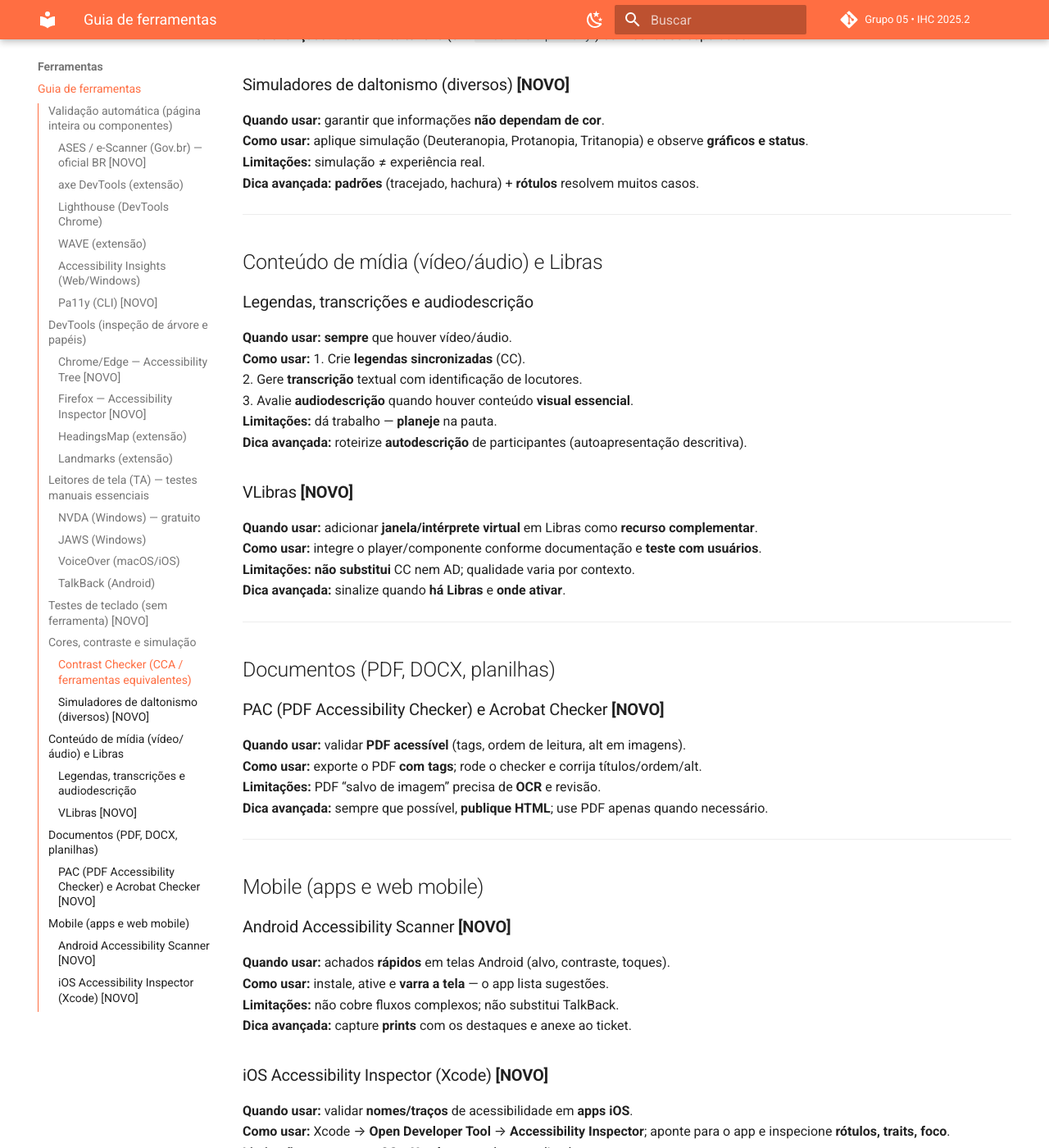
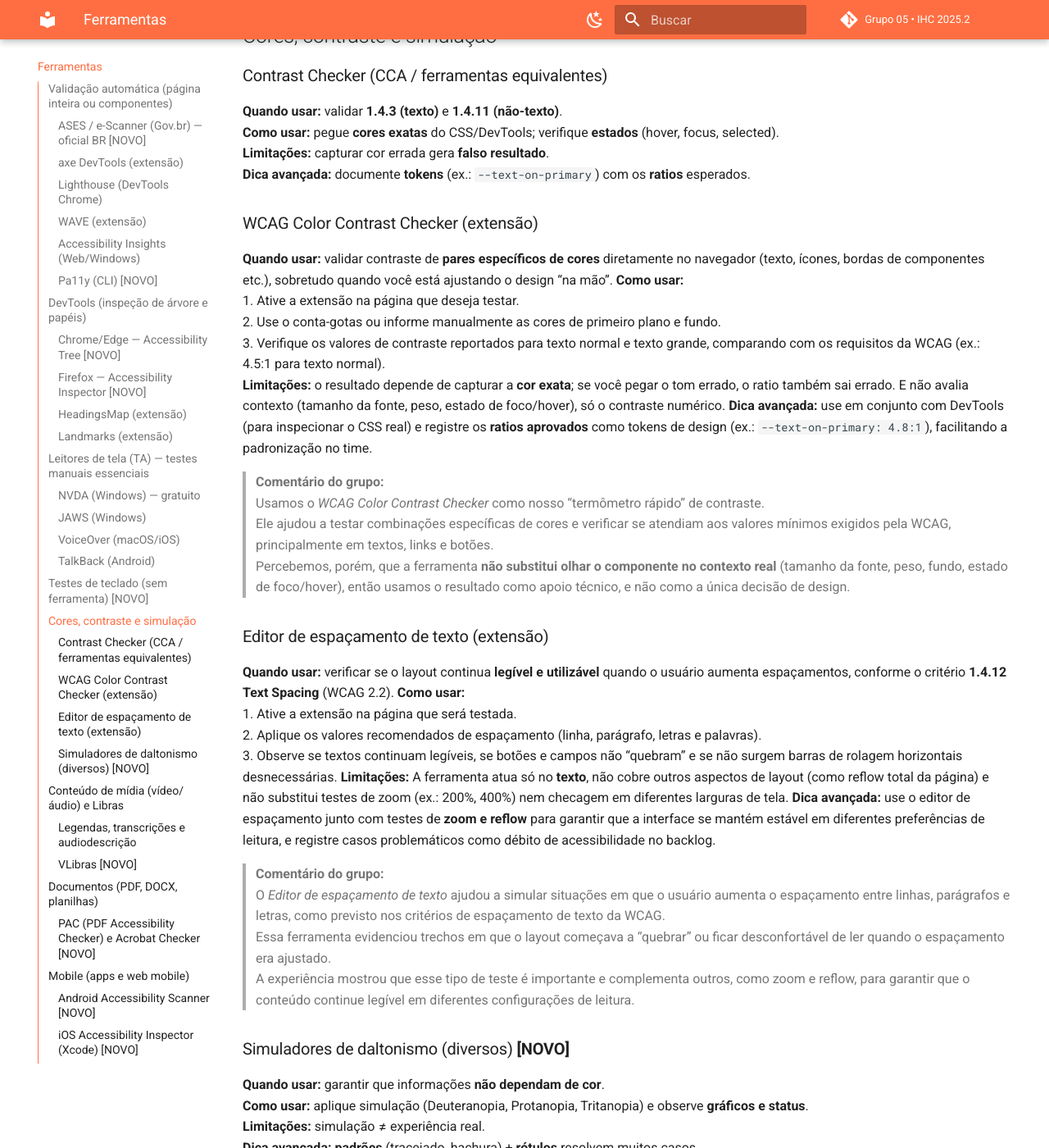
Before and after one commit to UnB-IHC/IHC-2025.2-Grupo05, an MkDocs documentation site: the page built from docs/tools/ferramentas.md, in a window 1280 px wide and 1400 px high, scrolled down 4056 px. Shown: the whole window at 82% size. Built offline with MkDocs 1.6.1 and Material for MkDocs 9.7.7, drawn with Linux system fonts in a browser that asks for light colours; comment, search, counter and statistics services are not loaded; some of the changed text lies outside the part shown.

Commit message:
update guia

```diff
--- a/docs/tools/ferramentas.md
+++ b/docs/tools/ferramentas.md
@@ -87,6 +87,15 @@ Esta página reúne **ferramentas práticas** para apoiar o time (Design, Conte
 **Limitações:** foca só em headings; não vê landmarks.
 **Dica avançada:** use junto com **Landmarks**.
 
+> **Comentário do grupo:**
+> O HeadingsMap ajudou bastante a visualizar, de forma rápida, a **hierarquia de títulos** da página.
+> Com ele, conseguimos enxergar se a estrutura fazia sentido (H1 → H2 → H3…) e se a navegação
+> por headings seria coerente para leitores de tela.
+> Uma coisa que percebemos é que a ferramenta mostra apenas a **estrutura técnica**, então
+> ainda foi necessário analisar se os títulos realmente descreviam o conteúdo de maneira clara
+> e alinhada com a experiência real de uso.
+
+
 ---
 
 ### Landmarks (extensão)
@@ -154,6 +163,41 @@ Esta página reúne **ferramentas práticas** para apoiar o time (Design, Conte
 **Limitações:** capturar cor errada gera **falso resultado**.
 **Dica avançada:** documente **tokens** (ex.: `--text-on-primary`) com os **ratios** esperados.
 
+### WCAG Color Contrast Checker (extensão)
+**Quando usar:** validar contraste de **pares específicos de cores** diretamente no navegador (texto, ícones, bordas de componentes etc.), sobretudo quando você está ajustando o design “na mão”.
+**Como usar:**
+1. Ative a extensão na página que deseja testar.
+2. Use o conta-gotas ou informe manualmente as cores de primeiro plano e fundo.
+3. Verifique os valores de contraste reportados para texto normal e texto grande, comparando com os requisitos da WCAG (ex.: 4.5:1 para texto normal).
+**Limitações:** o resultado depende de capturar a **cor exata**; se você pegar o tom errado, o ratio também sai errado. E não avalia contexto (tamanho da fonte, peso, estado de foco/hover), só o contraste numérico.
+**Dica avançada:** use em conjunto com DevTools (para inspecionar o CSS real) e registre os **ratios aprovados** como tokens de design (ex.: `--text-on-primary: 4.8:1`), facilitando a padronização no time.
+
+> **Comentário do grupo:**
+> Usamos o *WCAG Color Contrast Checker* como nosso “termômetro rápido” de contraste.
+> Ele ajudou a testar combinações específicas de cores e verificar se atendiam aos
+> valores mínimos exigidos pela WCAG, principalmente em textos, links e botões.
+> Percebemos, porém, que a ferramenta **não substitui olhar o componente no contexto real**
+> (tamanho da fonte, peso, fundo, estado de foco/hover), então usamos o resultado como
+> apoio técnico, e não como a única decisão de design.
+
+### Editor de espaçamento de texto (extensão)
+**Quando usar:** verificar se o layout continua **legível e utilizável** quando o usuário aumenta espaçamentos, conforme o critério **1.4.12 Text Spacing** (WCAG 2.2).
+**Como usar:**
+1. Ative a extensão na página que será testada.
+2. Aplique os valores recomendados de espaçamento (linha, parágrafo, letras e palavras).
+3. Observe se textos continuam legíveis, se botões e campos não “quebram” e se não surgem barras de rolagem horizontais desnecessárias.
+**Limitações:** A ferramenta atua só no **texto**, não cobre outros aspectos de layout (como reflow total da página) e não substitui testes de zoom (ex.: 200%, 400%) nem checagem em diferentes larguras de tela.
+**Dica avançada:** use o editor de espaçamento junto com testes de **zoom e reflow** para garantir que a interface se mantém estável em diferentes preferências de leitura, e registre casos problemáticos como débito de acessibilidade no backlog.
+
+> **Comentário do grupo:**
+> O *Editor de espaçamento de texto* ajudou a simular situações em que o usuário aumenta
+> o espaçamento entre linhas, parágrafos e letras, como previsto nos critérios de espaçamento
+> de texto da WCAG.
+> Essa ferramenta evidenciou trechos em que o layout começava a “quebrar” ou ficar desconfortável
+> de ler quando o espaçamento era ajustado.
+> A experiência mostrou que esse tipo de teste é importante e complementa outros, como zoom e reflow,
+> para garantir que o conteúdo continue legível em diferentes configurações de leitura.
+
 ### Simuladores de daltonismo (diversos) **[NOVO]**
 **Quando usar:** garantir que informações **não dependam de cor**.
 **Como usar:** aplique simulação (Deuteranopia, Protanopia, Tritanopia) e observe **gráficos e status**.
@@ -204,3 +248,8 @@ Esta página reúne **ferramentas práticas** para apoiar o time (Design, Conte
 **Como usar:** Xcode → **Open Developer Tool** → **Accessibility Inspector**; aponte para o app e inspecione **rótulos, traits, foco**.
 **Limitações:** requer **macOS + Xcode**; curva de aprendizado.
 **Dica avançada:** automatize checagens com **UITests** focados em **traits** e **rotulagem**.
+
+> **Observação geral sobre as ferramentas:**
+> As extensões foram importantes para conectar nossa análise a critérios formais (WCAG e NBR),
+> mas reforçamos que **nenhuma ferramenta automática ou semiautomática substitui testes manuais**,
+> como navegação por teclado, uso de leitor de tela e observação da experiência real de uso.
--- a/mkdocs.yml
+++ b/mkdocs.yml
@@ -8,8 +8,6 @@ edit_uri: ""
 theme:
   name: material
   language: pt-BR
-  #logo: imagens/logo-verificaaa.png      # <- coloque o arquivo em docs/imagens/
-  #favicon: imagens/logo-verificaaa.png    # <- ou troque o caminho se usar outro nome
   features:
     - navigation.tabs
     - navigation.top
@@ -57,13 +55,11 @@ extra_css:
 
 nav:
   - Início: index.md
-  - Design:
-      - Checklist (Design): design/design.md
-  - Desenvolvimento Web:
-      - Checklist (Dev): devWeb/non_text_content.md
-  - Conteúdo:
-      - Checklist (Conteúdo): geracaoConteudo/conteudo.md
-  - Gestão do Projeto:
-      - Checklist (Gestão): gestaoProjeto/gestaoProjeto.md
-  - Ferramentas:
-      - Guia de ferramentas: tools/ferramentas.md
+  - Como Usar: comUsar/comoUsar.md
+  - Sobre este Guia: Sobre/sobreGuia.md
+  - Design: design/design.md
+  - Desenvolvimento Web: devWeb/non_text_content.md
+  - Conteúdo: geracaoConteudo/conteudo.md
+  - Gestão do Projeto: gestaoProjeto/gestaoProjeto.md
+  - Ferramentas: tools/ferramentas.md
+  - Heurísticas: metodo/heuristicas.md
```
Also changed, not shown: docs/Sobre/sobreGuia.md (added, +64 -0 lines), docs/comUsar/comoUsar.md (added, +74 -0 lines), docs/index.md (+21 -12 lines), docs/metodo/heuristicas.md (added, +226 -0 lines), docs/images/0.png (added), 4 other files.
